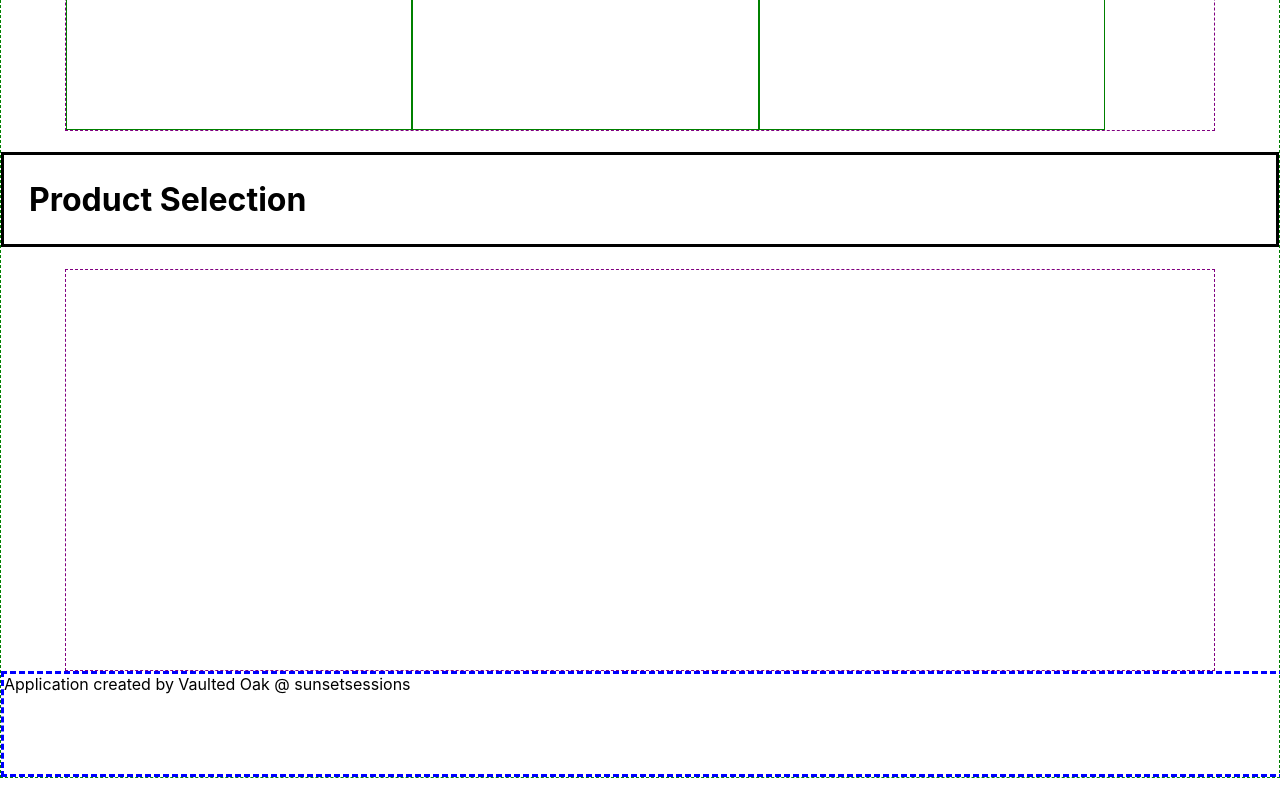
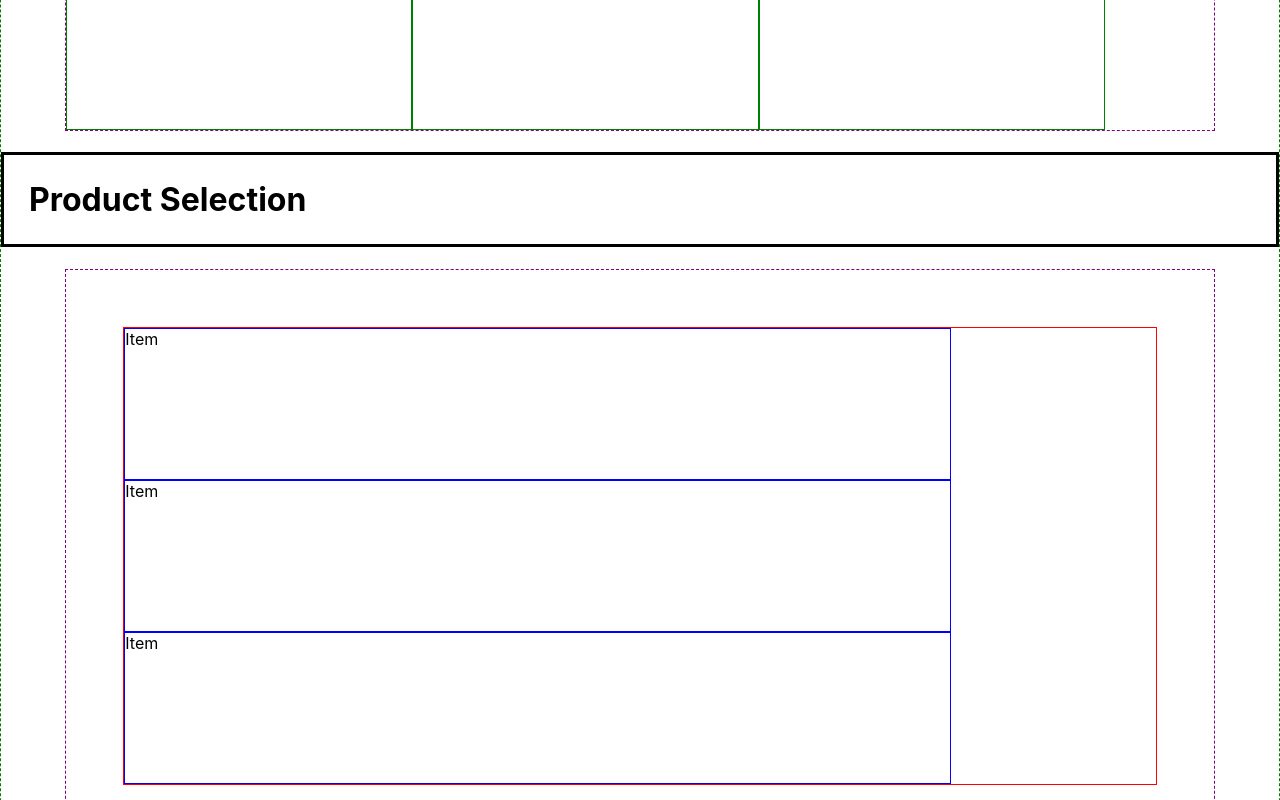
Before and after one commit to astaiglesia/enterprise-order-application, a React (Create React App) app: page / in a window 1280 px wide. Shown: the part 320-1120 px from the top of the page. Before the commit the page ends 1098 px from the top, so only its background shows below. Built offline with nearby package versions, Linux system fonts and the light colour scheme.

Commit message:
add Order scaffolding

```diff
--- a/src/components/MainContainer/MainContainer.jsx
+++ b/src/components/MainContainer/MainContainer.jsx
@@ -11,8 +11,10 @@ const MainContainer = () => {
   return (
     <div className="main-container">
       <Header/>
-      <ClientContainer/>
-      <Order/>
+      <main>
+        <ClientContainer/>
+        <Order/>
+      </main>
       <Footer/>
     </div>
   )
--- /dev/null
+++ b/src/components/Order/List/OrderList.jsx
@@ -0,0 +1,13 @@
+import "./OrderList.scss";
+
+const OrderList = () => {
+  return (
+    <div className="order-list">
+      <div className="temp">Item</div>
+      <div className="temp">Item</div>
+      <div className="temp">Item</div>
+    </div>
+  )
+}
+
+export default OrderList;
--- /dev/null
+++ b/src/components/Order/List/OrderList.scss
@@ -0,0 +1,12 @@
+.order-list {
+  margin: 5%;
+  display: flex;
+  flex-direction: column;
+  border: thin solid red;
+
+  .temp {
+    width: 80%;
+    height: 150px;
+    border: thin solid blue;
+  }
+}
--- a/src/components/Order/Order.jsx
+++ b/src/components/Order/Order.jsx
@@ -1,3 +1,4 @@
+import OrderList from "./List/OrderList";
 import "./Order.scss"
 
 const Order =() => {
@@ -5,6 +6,7 @@ const Order =() => {
     <div>
       <h1>Product Selection</h1>
       <section className="order-container">
+        <OrderList/>
       </section>
     </div>
   )
```
Also changed, not shown: src/components/Order/Selection/Selection.jsx (added, +12 -0 lines), src/components/Order/Subtotal/Subtotal.jsx (added, +12 -0 lines), src/components/Order/Selection/Selection.scss (added), src/components/Order/Subtotal/Subtotal.scss (added).
